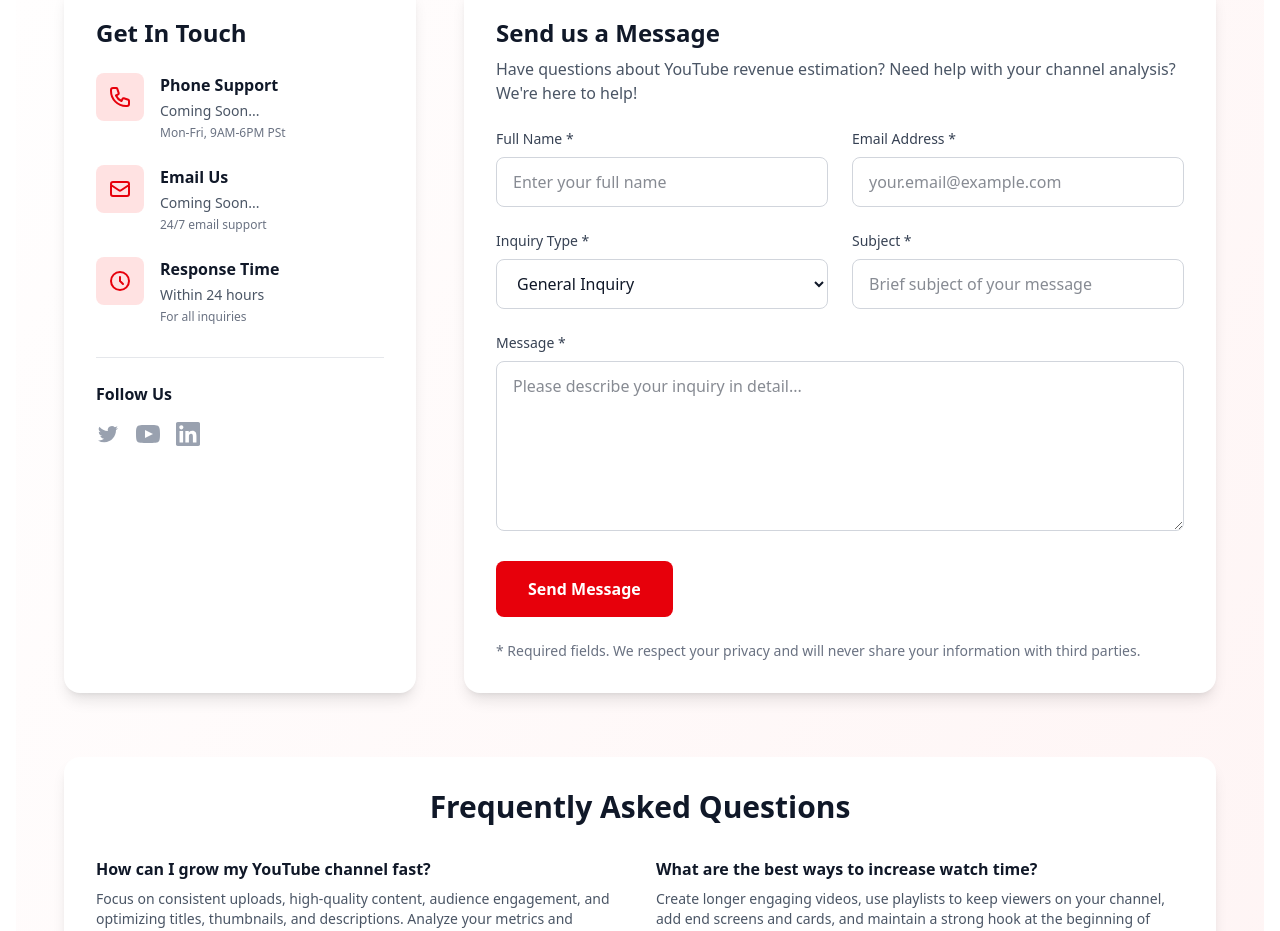
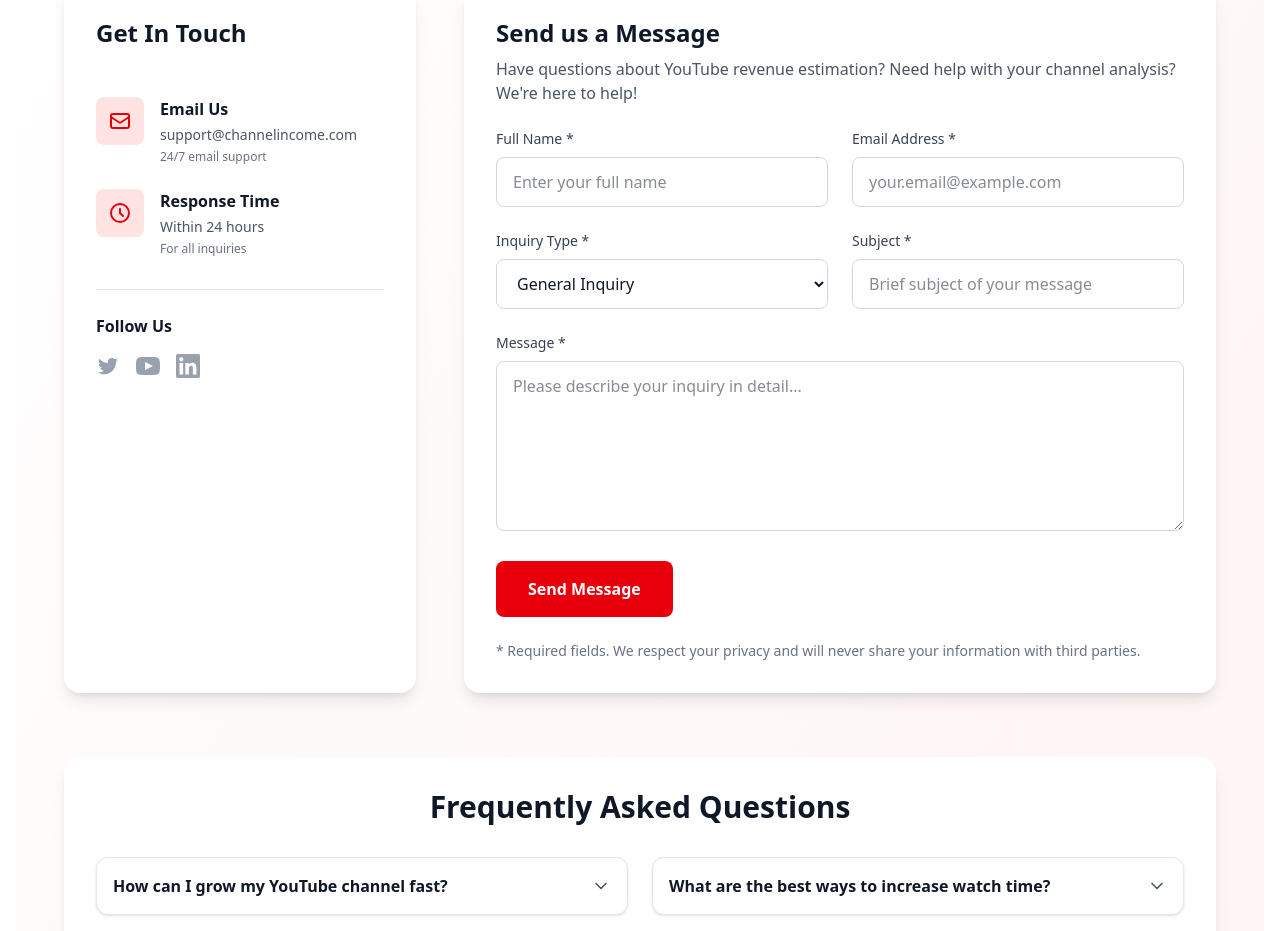
Before and after one commit to zain-ikram-nawaz/youtube-revenue-estimate, a Next.js app: page /components/contact in a window 1280 px wide. Shown: the part 440-1371 px from the top of the page. Built offline with nearby package versions, Linux system fonts and the light colour scheme.

Commit message:
add guide 4

```diff
--- a/package.json
+++ b/package.json
@@ -25,6 +25,7 @@
     "next": "15.5.3",
     "next-auth": "^4.24.11",
     "next-sitemap": "^4.2.3",
+    "nodemailer": "^6.10.1",
     "react": "19.1.0",
     "react-dom": "19.1.0",
     "react-google-recaptcha": "^3.1.0",
--- /dev/null
+++ b/src/app/api/send-support-mail/route.js
@@ -0,0 +1,38 @@
+import nodemailer from "nodemailer";
+
+export async function POST(req) {
+  try {
+    const body = await req.json();
+    const { name, email, inquiryType, subject, message } = body;
+
+    const transporter = nodemailer.createTransport({
+      service: "gmail",
+      auth: {
+        user: "zainikram704@gmail.com",
+        pass: process.env.GMAIL_APP_PASSWORD, // make sure this is set in .env.local
+      },
+    });
+
+await transporter.sendMail({
+  from: `"${name}" <zainikram704@gmail.com>`,
+  replyTo: email,
+  to: "support@channelincome.com", // direct Gmail, skip forwarding
+  subject: `[${inquiryType}] ${subject}`,
+  html: `
+  <h2>New Support Request</h2>
+  <p><b>Name:</b> ${name}</p>
+  <p><b>Email:</b> ${email}</p>
+  <p><b>Inquiry Type:</b> ${inquiryType}</p>
+  <p><b>Subject:</b> ${subject}</p>
+  <p><b>Message:</b></p>
+  <p>${message}</p>
+`,
+});
+
+
+    return Response.json({ success: true });
+  } catch (error) {
+    console.error("Email sending error:", error);
+    return Response.json({ success: false, message: "Error sending email" }, { status: 500 });
+  }
+}
--- a/src/app/components/AdminUseOnly/ListingGuide/page.js
+++ b/src/app/components/AdminUseOnly/ListingGuide/page.js
@@ -34,7 +34,7 @@ export default function Page({ data, role }) {
 
         {/* Grid */}
      <div className="grid sm:grid-cols-2 lg:grid-cols-3 xl:grid-cols-4 gap-8">
-          {data?.map((guide) => (
+  {data?.slice(0,8).toReversed()?.map((guide) => (
     <Link href={`/guide/${guide.slug}`} key={guide._id}>
       <div className="group relative bg-white/70 backdrop-blur-sm transition-all duration-500 hover:scale-105 hover:bg-white/90 hover:shadow-2xl hover:shadow-blue-100/50 rounded-3xl overflow-hidden">
         {/* Gradient Border Effect */}
@@ -78,6 +78,7 @@ export default function Page({ data, role }) {
   ))}
 </div>
 
+
         {/* ✅ Explore Button */}
         <div className="flex justify-center mt-16">
           <Link
--- a/src/app/components/contact/page.js
+++ b/src/app/components/contact/page.js
@@ -1,5 +1,7 @@
 "use client"
 import { useState } from 'react';
+import { ChevronDown, ChevronUp } from "lucide-react";
+
 import Link from 'next/link';
 
 
@@ -14,6 +16,11 @@ const ContactUs = () => {
   });
   const [isSubmitting, setIsSubmitting] = useState(false);
   const [submitStatus, setSubmitStatus] = useState(null);
+    const [openIndex, setOpenIndex] = useState(null);
+
+  const toggle = (index) => {
+    setOpenIndex(openIndex === index ? null : index);
+  };
 
 
   const guideFaqs = [
@@ -70,25 +77,32 @@ const ContactUs = () => {
 const handleSubmit = async (e) => {
   e.preventDefault();
   setIsSubmitting(true);
-    setSubmitStatus(null);
 
-    // Simulate form submission
   try {
-      await new Promise(resolve => setTimeout(resolve, 2000));
-      setSubmitStatus('success');
-      setFormData({
-        name: '',
-        email: '',
-        subject: '',
-        message: '',
-        inquiryType: 'general'
+    const response = await fetch("/api/send-support-mail", {
+      method: "POST",
+      headers: {
+        "Content-Type": "application/json",
+      },
+      body: JSON.stringify(formData),
     });
+
+    const data = await response.json();
+
+    if (data.success) {
+      alert("Your message has been sent successfully!");
+      setFormData({ name: "", email: "", inquiryType: "", subject: "", message: "" });
+    } else {
+      alert("Something went wrong. Please try again later.");
+    }
   } catch (error) {
-      setSubmitStatus('error');
+    console.error(error);
+    alert("Network error. Please try again.");
   } finally {
     setIsSubmitting(false);
   }
 };
+
 
   return (
 
@@ -125,16 +139,8 @@ const ContactUs = () => {
               {/* Contact Methods */}
               <div className="space-y-6">
                 <div className="flex items-start">
-                  <div className="w-12 h-12 bg-red-100 rounded-lg flex items-center justify-center mr-4">
-                    <svg className="w-6 h-6 text-red-600" fill="none" stroke="currentColor" viewBox="0 0 24 24">
-                      <path strokeLinecap="round" strokeLinejoin="round" strokeWidth={2} d="M3 5a2 2 0 012-2h3.28a1 1 0 01.948.684l1.498 4.493a1 1 0 01-.502 1.21l-2.257 1.13a11.042 11.042 0 005.516 5.516l1.13-2.257a1 1 0 011.21-.502l4.493 1.498a1 1 0 01.684.949V19a2 2 0 01-2 2h-1C9.716 21 3 14.284 3 6V5z" />
-                    </svg>
-                  </div>
-                  <div>
-                    <h3 className="font-semibold text-gray-900 mb-1">Phone Support</h3>
-                    <p className="text-gray-600 text-sm mb-1">Coming Soon...</p>
-                    <p className="text-gray-500 text-xs">Mon-Fri, 9AM-6PM PSt</p>
-                  </div>
+
+
                 </div>
 
                 <div className="flex items-start">
@@ -145,7 +151,7 @@ const ContactUs = () => {
                   </div>
                   <div>
                     <h3 className="font-semibold text-gray-900 mb-1">Email Us</h3>
-                    <p className="text-gray-600 text-sm mb-1">Coming Soon...</p>
+                    <p className="text-gray-600 text-sm mb-1">support@channelincome.com</p>
                     <p className="text-gray-500 text-xs">24/7 email support</p>
                   </div>
                 </div>
@@ -357,14 +363,29 @@ const ContactUs = () => {
     <h2 className="text-2xl md:text-3xl font-bold text-gray-900 mb-8 text-center">
       Frequently Asked Questions
     </h2>
+ <div className="grid grid-cols-1 md:grid-cols-2 gap-6">
+      {guideFaqs.map((faq, index) => (
+        <div
+          key={index}
+          className="border border-gray-200 rounded-xl p-4 bg-white shadow-sm"
+        >
+          <button
+            onClick={() => toggle(index)}
+            className="flex justify-between items-center w-full text-left"
+          >
+            <h3 className="font-semibold text-gray-900">{faq.q}</h3>
+            {openIndex === index ? (
+              <ChevronUp className="w-5 h-5 text-gray-600" />
+            ) : (
+              <ChevronDown className="w-5 h-5 text-gray-600" />
+            )}
+          </button>
 
-    <div className="grid grid-cols-1 md:grid-cols-2 gap-8">
-      {guideFaqs.map((faq, index) => (
-        <div key={index} className="space-y-6">
-          <div>
-            <h3 className="font-semibold text-gray-900 mb-2">{faq.q}</h3>
-            <p className="text-gray-600 text-sm">{faq.a}</p>
-          </div>
+          {openIndex === index && (
+            <p className="mt-3 text-gray-600 text-sm leading-relaxed">
+              {faq.a}
+            </p>
+          )}
         </div>
       ))}
     </div>
--- a/src/app/components/youtubeChecker/page.js
+++ b/src/app/components/youtubeChecker/page.js
@@ -40,6 +40,7 @@ export default function ChannelEstimator({ seoSections }) {
       MIN_VIDEOS: 3,
       MIN_CHANNEL_AGE: 30,
     };
+
 
     const channelAgeDays = Math.floor(
       (new Date() - new Date(creationDate)) / (1000 * 60 * 60 * 24)
```
Also changed, not shown: 1 other file (tests, documents, lock files or other folders). Lines whose indentation alone changed are shown as unchanged.
